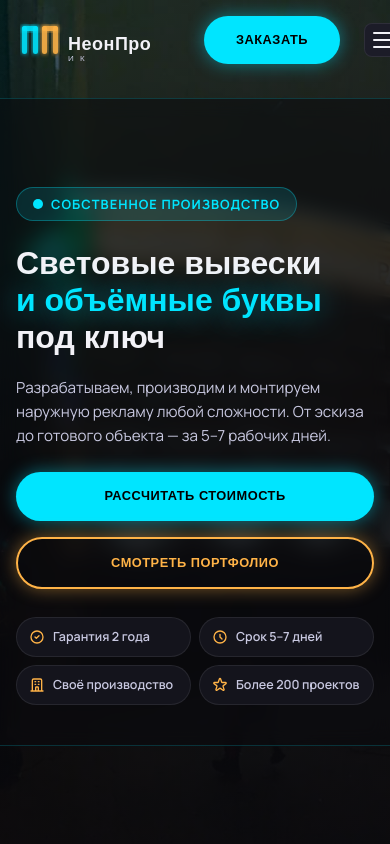
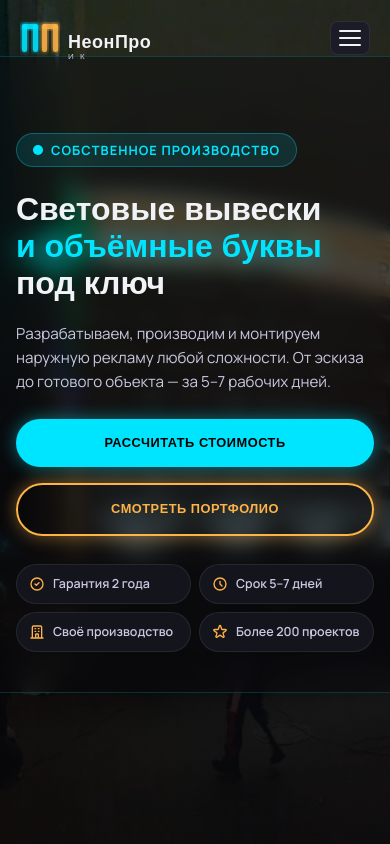
Before and after one commit to SultanHasanov/neonproik, a plain HTML site: page index.html in a window 390 px wide. Shown: the top 844 px of the page. Drawn offline with Linux system fonts and the light colour scheme; a web font is replaced by a local one.

Commit message:
фикс

```diff
--- a/assets/css/neon.css
+++ b/assets/css/neon.css
@@ -19,7 +19,7 @@
 
 *, *::before, *::after { box-sizing: border-box; margin: 0; padding: 0; }
 
-html { scroll-behavior: smooth; }
+html { scroll-behavior: smooth; overflow-x: hidden; }
 
 body {
   font-family: 'Manrope', sans-serif;
@@ -207,19 +207,19 @@ section { padding: 80px 0; }
   position: relative;
   min-height: 100vh;
   display: flex;
-  align-items: center;
+  align-items: flex-start;
   overflow: hidden;
 }
 .np-hero-bg {
   position: absolute;
   inset: 0;
   background: url('../img/hero-bg.jpg') center/cover no-repeat;
-  filter: brightness(.65);
+  filter: brightness(.75);
 }
 .np-hero-overlay {
   position: absolute;
   inset: 0;
-  background: linear-gradient(160deg, rgba(0,229,255,.1) 0%, rgba(10,10,15,.65) 55%, rgba(10,10,15,.85) 100%);
+  background: linear-gradient(160deg, rgba(0,229,255,.08) 0%, rgba(10,10,15,.45) 50%, rgba(10,10,15,.75) 100%);
 }
 .np-hero-content {
   position: relative;
@@ -802,27 +802,32 @@ section { padding: 80px 0; }
 @media (max-width: 768px) {
   section { padding: 56px 0; }
   .np-nav, .np-phone-badge { display: none; }
+  .np-header-cta .np-btn { display: none; }
   .np-burger { display: flex; }
   .np-hero-content {
-    padding: 96px 20px 48px;
+    padding: 80px 20px 48px;
     border-radius: 0;
     border-left: none;
     border-right: none;
-    background: rgba(10,10,15,.52);
+    background: rgba(10,10,15,.42);
     margin: 0 -20px;
   }
   .np-hero-desc { font-size: .95rem; margin-bottom: 24px; }
   .np-hero-actions { margin-bottom: 28px; }
   .np-hero-badges { gap: 8px; }
   .np-badge { font-size: .78rem; padding: 9px 12px; }
-  .np-form-wrap { padding: 32px 20px; }
-  .np-form-grid { grid-template-columns: 1fr; }
+  .np-form-wrap { padding: 24px 16px; }
+  .np-form-grid { grid-template-columns: 1fr; gap: 12px; }
+  .np-form-group input,
+  .np-form-group select,
+  .np-form-group textarea { font-size: .9rem; padding: 12px 14px; }
+  .np-form-submit .np-btn { width: 100%; justify-content: center; box-sizing: border-box; }
   .np-contacts-grid { grid-template-columns: 1fr; }
   .np-footer-grid { grid-template-columns: 1fr; gap: 32px; }
   .np-page-body { padding: 32px 20px; }
 }
 @media (max-width: 480px) {
-  .np-hero-content { padding: 88px 16px 40px; margin: 0 -20px; border-radius: 0; }
+  .np-hero-content { padding: 76px 16px 40px; margin: 0 -20px; border-radius: 0; }
   .np-hero-actions { flex-direction: column; }
   .np-hero-actions .np-btn { justify-content: center; width: 100%; }
   .np-services-grid { grid-template-columns: 1fr; }
```
